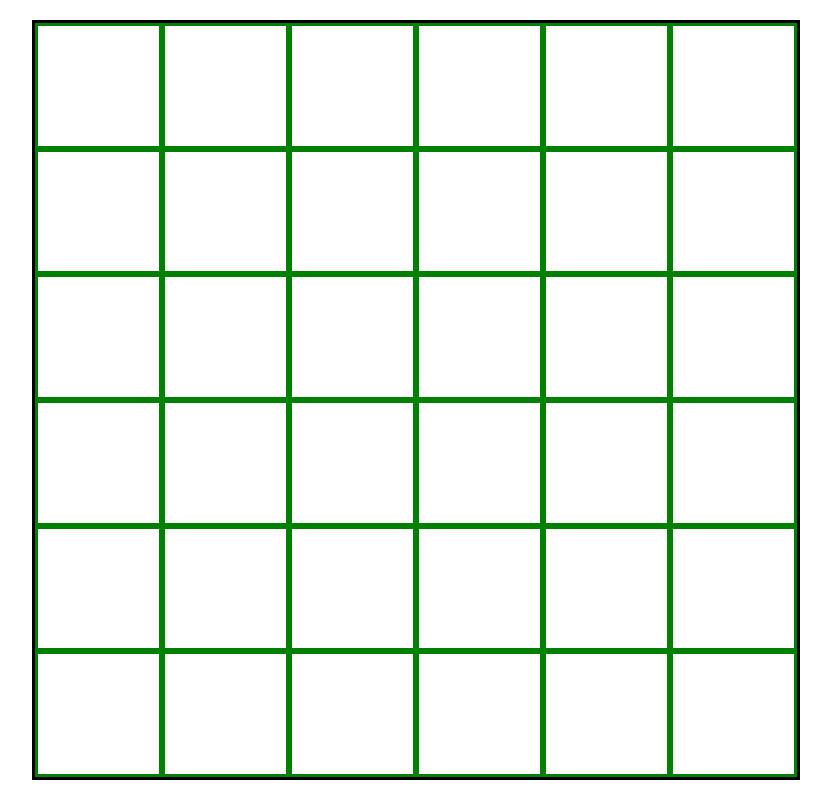
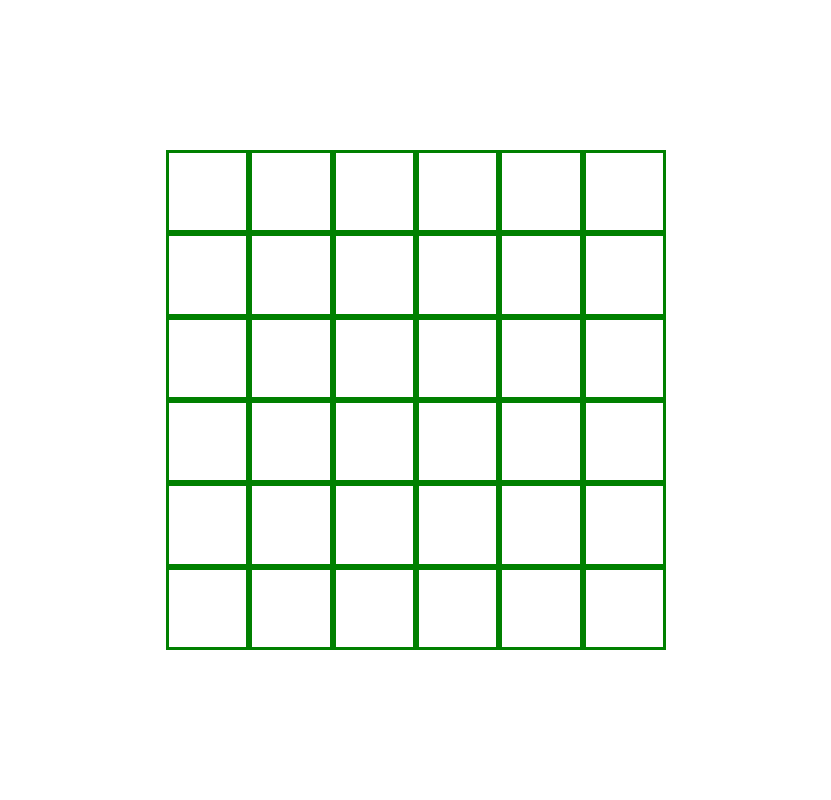
Before and after one commit to MatteoPetracci/js-jq-ajax-grigliaquad, a plain HTML site: page index.html in a window 1280 px wide. Shown: the whole page, without its empty margins (224-1055 px from the left). Drawn offline with nearby package versions, Linux system fonts and the light colour scheme.

Commit message:
modifica container css

```diff
--- a/css/style.css
+++ b/css/style.css
@@ -6,16 +6,17 @@
 
 body {
   font-size: 16px;
-  height: calc(100vh - 40px);
-  width: 60%;
-  margin: 20px auto;
-  border: 3px solid black;
+  height: 100vh;
+  /* background-color: red; */
+  display: flex;
 }
 
 .container {
+  margin: auto;
+  flex-wrap: wrap;
+  height: 500px;
+  width: 500px;
   display: flex;
-  flex-wrap: wrap;
-  height: 100%;
 }
 
 .square {
```
